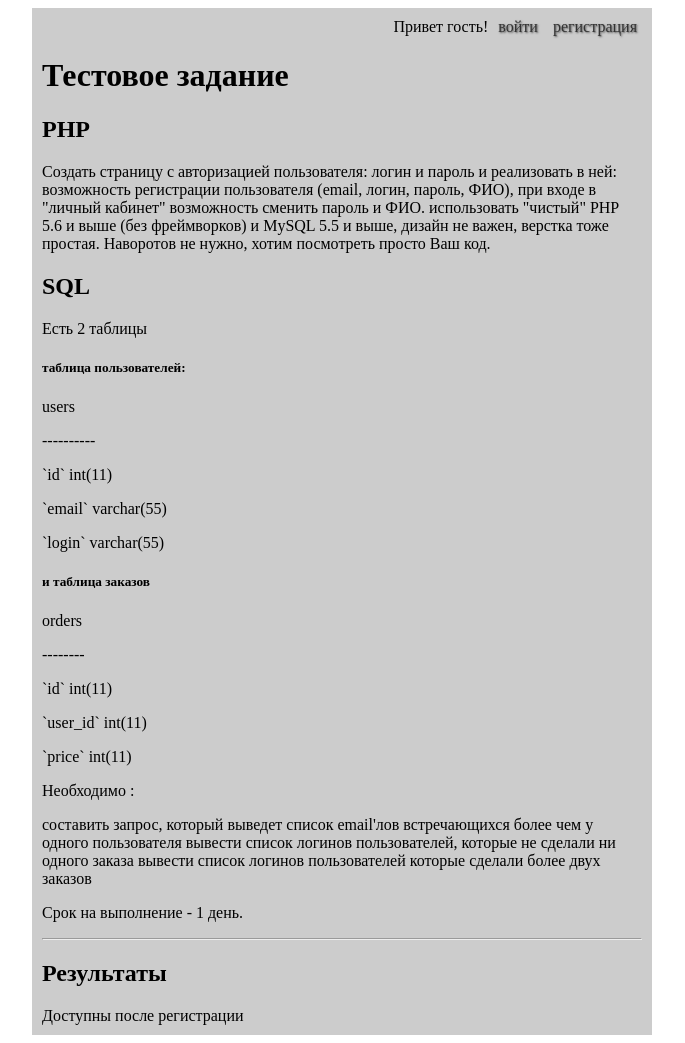
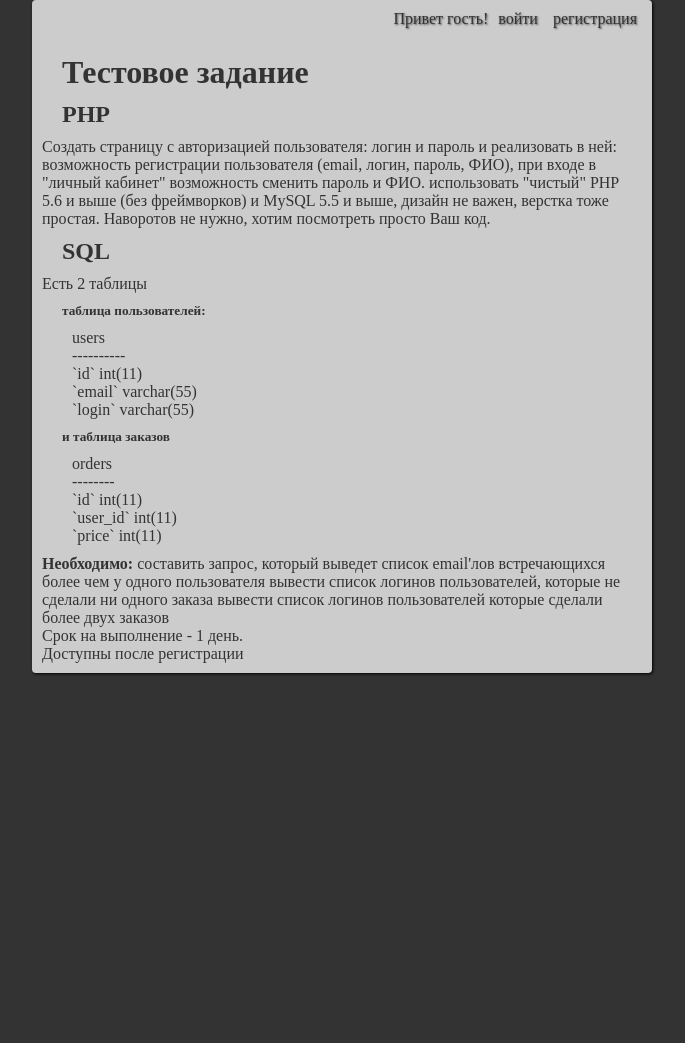
Before and after one commit to suslikstyle/test-php-project, a PHP site: page / in a window 1280 px wide. Shown: the whole page, without its empty margins (298-983 px from the left). After the commit the page ends 675 px from the top, so only its background shows below. Run offline with PHP 8.4, Linux system fonts and the light colour scheme; data that the repository does not hold is empty.

Commit message:
Added some style

```diff
--- a/.conf.php
+++ b/.conf.php
@@ -1,7 +1,7 @@
 <?php
-	$sql_host="localhost";
+	$sql_host="db";
 	$sql_user="user";
-	$sql_pswd="123";
+	$sql_pswd="password";
 	$sql_base="test_db";
 
 	session_start();
--- a/index.php
+++ b/index.php
@@ -9,33 +9,12 @@
 <!DOCTYPE html>
 <html lang="ru">
 <head>
-	<title>test</title>
+	<title>test-php-project</title>
 	<meta charset="utf-8">
-	<style type="text/css">
-		a {
-			padding: 0 5px 0 10px;
-			text-decoration: none;
-			color: #333;
-			text-shadow: 1px 1px 2px #555;
-		}
-
-		.container {
-			width: 600px;
-			display: flex;
-			flex-direction: column;
-			margin: 0 auto;
-			background-color: #ccc;
-			padding: 10px;
-		}
-		.auth {
-			/*background-color: #aaa;*/
-			text-align: right;
-			margin-left: auto;
-		}
-	</style>
+	<link rel="stylesheet" type="text/css" href="style.css">
 </head>
 <body>
-	<div class="container">
+	<div class="container main-data">
 
 		<div class="auth">
 			<?php
@@ -43,14 +22,15 @@
 				if (isset($_SESSION['logged_user'])){
 					// для залогиненного пользователя показать:
 					$name = $db->get_name_by_id($_SESSION['logged_user']);
-					print('<span">Привет, '.$name.'</span>');
-					print('<a href="/test/logout.php">выход</a>');
-					print('<a href="/test/changename.php">изменить данные</a>');
+
+					print('<div class="info"><span">Привет, '.$name.'</span>');
+					print('<a href="/test-php-project/logout.php">выход</a>');
+					print('<a href="/test-php-project/changename.php">изменить данные</a></div>');
 				} else {
 					// для не залогиненного:
-					print('<span>Привет гость!</span>');
+					print('<div class="info"><span>Привет гость!</span>');
 					print('<a href="signin.php">войти</a>');
-					print('<a href="signup.php">регистрация</a>');
+					print('<a href="signup.php">регистрация</a></div>');
 				}
 
 			?>
@@ -67,30 +47,36 @@
 
 			<H2>SQL</H2>
 
-				<p>Есть 2 таблицы</p>
+			<span>Есть 2 таблицы</span>
 
 			<h5>таблица пользователей:</h5>
+			<div class="data-list">
 				<p>users</p>
 				<p>----------</p>
 				<p>`id` int(11)</p>
 				<p>`email` varchar(55)</p>
 				<p>`login` varchar(55)</p>
+			</div>
 
 			<h5>и таблица заказов</h5>
+			<div class="data-list">
 				<p>orders</p>
 				<p>--------</p>
 				<p>`id` int(11)</p>
 				<p>`user_id` int(11)</p>
 				<p>`price` int(11)</p>
+			</div>
 
-				<p>Необходимо :</p>
-				<span>составить запрос, который выведет список email'лов встречающихся более чем у одного пользователя
-				вывести список логинов пользователей, которые не сделали ни одного заказа
-				вывести список логинов пользователей которые сделали более двух заказов</span>
+
+			<span><strong>Необходимо:</strong> составить запрос, который выведет список email'лов
+				встречающихся более чем у одного пользователя вывести список логинов пользователей,
+				которые не сделали ни одного заказа вывести список логинов пользователей которые сделали
+				более двух заказов
+			</span>
 
 			<p>Cрок на выполнение - 1 день.</p>
-				<hr>
-				<h2>Результаты</h2>
+		</div>
+
 
 		<?php
 			if (isset($_SESSION['logged_user'])){
@@ -98,12 +84,12 @@
 				$res = $db->query($query);
 				$num_rows = mysqli_num_rows($res);
 				if ($num_rows > 0){
-						print('<br><h3>Cписок email\'лов</h3><span>Cписок email\'лов встречающихся более чем у одного пользователя</span>');
-						print('<ol>');
+					print('<div class="data"><hr><h2>Результаты</h2><h3>Cписок email\'лов</h3><span>Cписок email\'лов встречающихся более чем у одного пользователя</span>');
+					print('<div class="data-list"><ol>');
 					while ($row = $res->fetch_assoc()) {
 						print('<li>'.$row['email'].'</li>');
 					}
-						print('</ol>');
+					print('</ol></div>');
 				} else {
 					print('<br><h3>Cписок email\'лов</h3><span>email\'лов встречающихся более чем у одного пользователя нет!</span>');
 				}
@@ -115,11 +101,11 @@
 				$num_rows = mysqli_num_rows($res);
 				if ($num_rows > 0){
 					print('<br><h3>Список логинов</h3><span>Список логинов пользователей, которые не сделали ни одного заказа</span>');
-						print('<ol>');
+					print('<div class="data-list"><ol>');
 					while ($row = $res->fetch_assoc()) {
 						print('<li>[id='.$row['id']."] ".$row['login'].'</li>');
 					}
-						print('</ol>');
+					print('</ol></div>');
 				} else {
 					print('<br><h3>Список логинов</h3><span>Логинов пользователей, которые не сделали ни одного заказа нет!</span>');
 				}
@@ -132,11 +118,11 @@
 				$num_rows = mysqli_num_rows($res);
 				if ($num_rows > 0){
 					print('<br><h3>Список логинов</h3><span>Список логинов пользователей которые сделали более двух заказов</span>');
-						print('<ol>');
+					print('<div class="data-list"><ol>');
 					while ($row = $res->fetch_assoc()) {
 						print('<li>[id='.$row['id'].'] '.$row['login'].'</li>');
 					}
-						print('</ol>');
+					print('</ol></div>');
 				} else {
 					print('<br><h3>Список логинов</h3><span>логинов пользователей которые сделали более двух заказов нет!</span>');
 				}
--- a/logout.php
+++ b/logout.php
@@ -2,6 +2,6 @@
 	require_once ".conf.php";
 
 	unset($_SESSION['logged_user']);
-	header('Location: /test/');
+	header('Location: /test-php-project/');
 
 ?>
--- /dev/null
+++ b/style.css
@@ -0,0 +1,80 @@
+* {
+	margin: 0;
+	padding: 0;
+}
+
+body {
+	background-color: #333;
+	color: #ccc;
+}
+
+a {
+	padding: 0 5px 0 10px;
+	text-decoration: none;
+	color: #333;
+}
+
+h1,h2,h3,h4,h5 {
+	margin: 10px 20px;
+}
+.info {
+	text-align: right;
+	color: #333;
+	text-shadow: 1px 1px 2px #555;
+}
+.container {
+	margin: 0 auto;
+	background-color: #ccc;
+	color: #333;
+	padding: 10px;
+	box-shadow: 1px 1px 3px black;
+	width: fit-content;
+	min-width: 330px;
+	border-radius: 4px;
+}
+.main-data {
+	width: 600px;
+	display: flex;
+	flex-direction: column;
+}
+.auth {
+	/*background-color: #aaa;*/
+	text-align: right;
+	margin-left: auto;
+}
+.data {
+	margin-top: 1em;
+}
+.data-list {
+	margin: 10px 30px;
+}
+.sigin-wrapper {
+	width: 250px;
+	margin: 30px auto;
+	padding: 1em;
+}
+.item-wrapper {
+	display: flex;
+	width: 100%;
+	margin: 0 auto;
+}
+.item {
+	border-radius: 3px;
+	border: none;
+	outline:none;
+	width: 100%;
+	height: 1.6em;
+	margin: 2px auto;
+}
+.user-msg {
+	margin-top: 5px;
+	text-align: center;
+}
+.info-msg {
+	display: block;
+	color: #049304;
+}
+.error-msg {
+	display: block;
+	color: #f44;
+}
--- a/test_db.sql
+++ b/test_db.sql
@@ -20,6 +20,8 @@ SET time_zone = "+00:00";
 --
 -- База данных: `test_db`
 --
+CREATE DATABASE IF NOT EXISTS `test_db`;
+USE `test_db`;
 
 -- --------------------------------------------------------
 
```
Also changed, not shown: changename.php (+29 -17 lines), signin.php (+34 -21 lines), signup.php (+39 -33 lines). Lines whose indentation alone changed are shown as unchanged.
